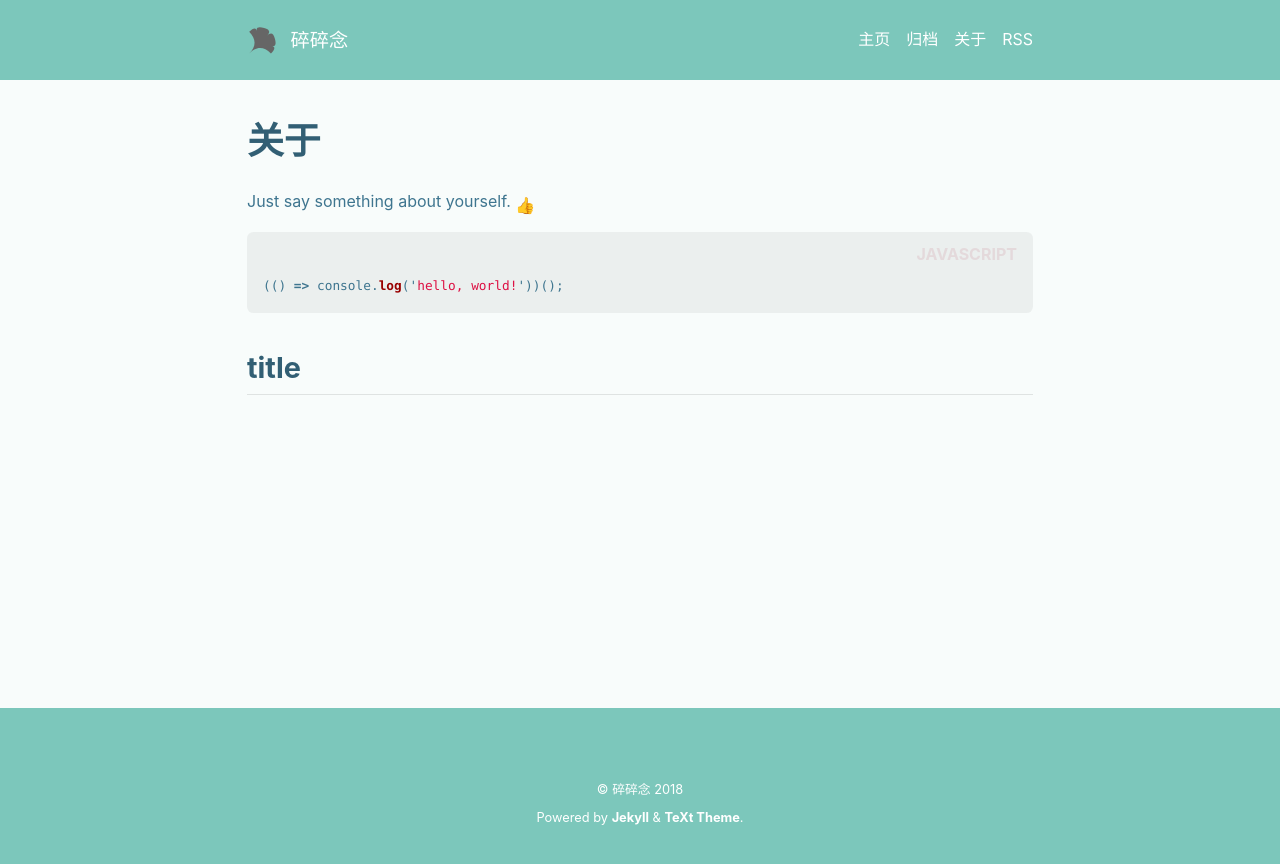
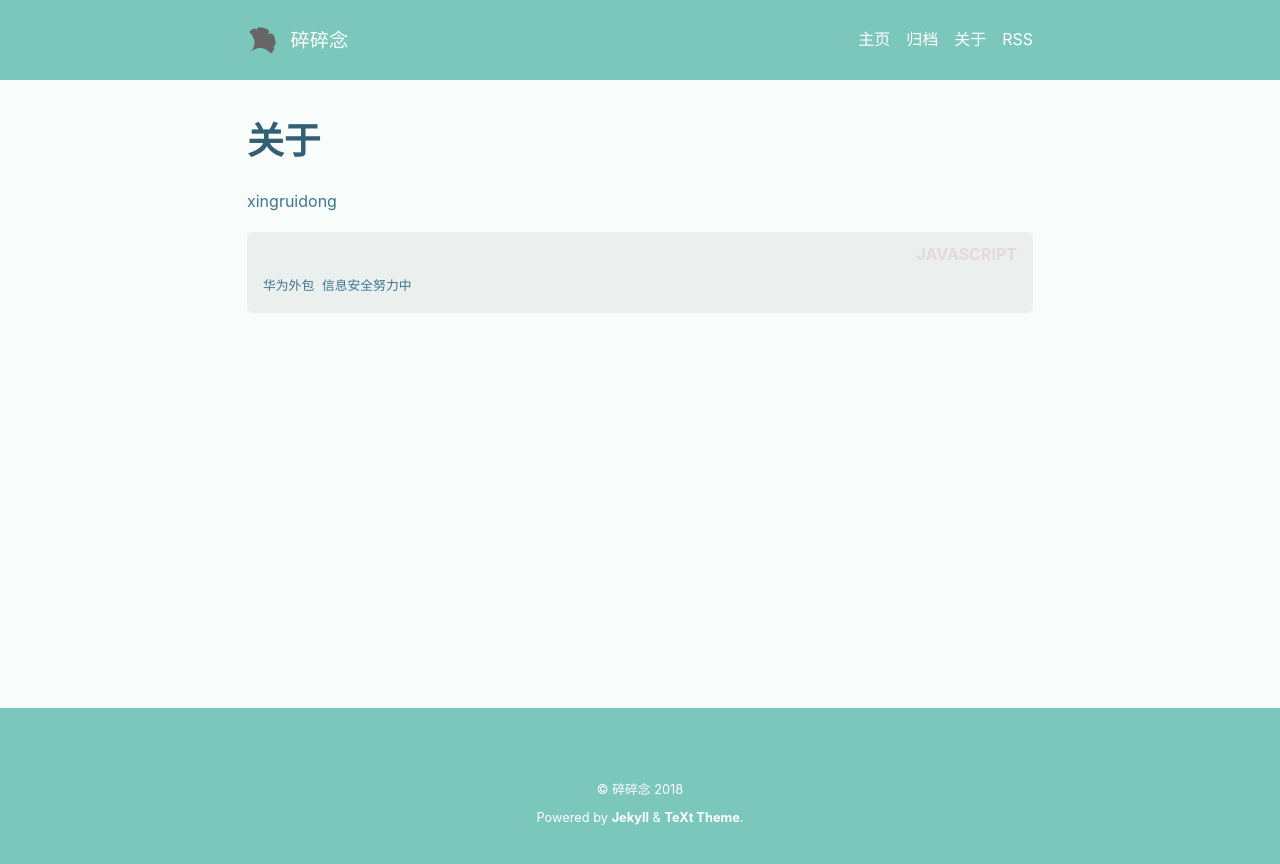
Before and after one commit to xingruidong95/xingruidong95.github.io, a Jekyll site: the page built from about.md, in a window 1280 px wide. Shown: the top 864 px of the page. Built offline with Jekyll 4.4.1, drawn with Linux system fonts in a browser that asks for light colours; nearby versions of some CDN libraries; emoji names are drawn with the system emoji font.

Commit message:
Update about.md

```diff
--- a/about.md
+++ b/about.md
@@ -8,10 +8,8 @@ titles:
 key: page-about
 ---
 
-Just say something about yourself. :+1:
+xingruidong
 
 {% highlight javascript %}
-(() => console.log('hello, world!'))();
+华为外包 信息安全努力中
 {% endhighlight %}
-
-## title
```
